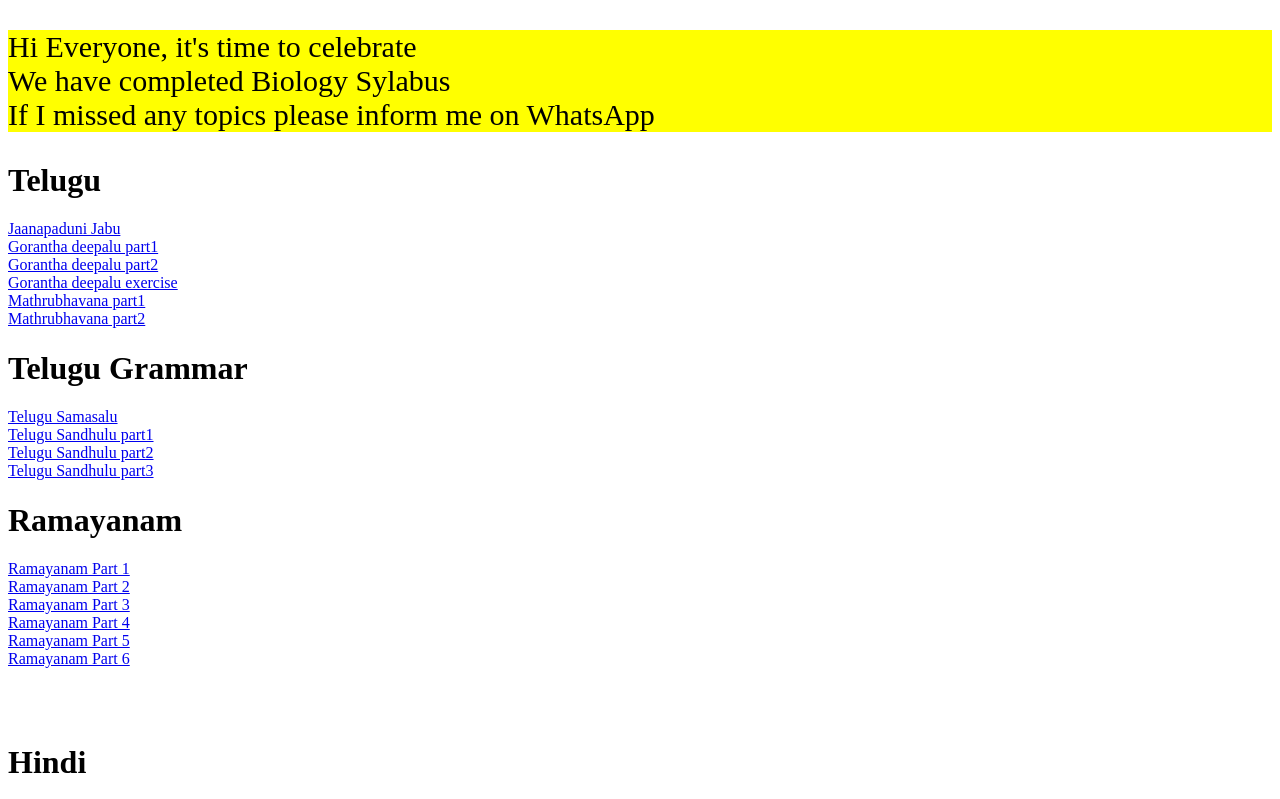
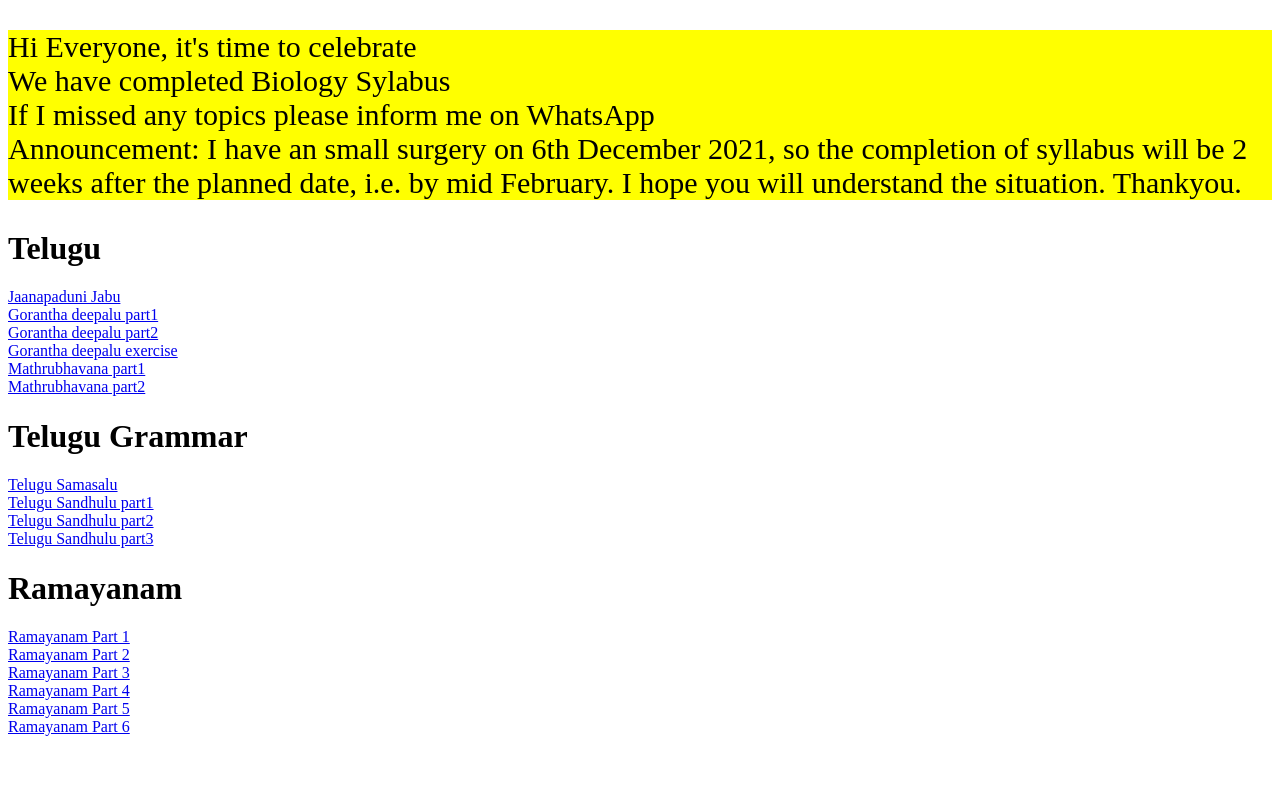
Before and after one commit to SriHarshaSabbineni/OnlineCourse, a plain HTML site: page index.html in a window 1280 px wide. Shown: the top 799 px of the page. Drawn offline with Linux system fonts and the light colour scheme.

Commit message:
Update index.html
Added surgery announcement

```diff
--- a/index.html
+++ b/index.html
@@ -3,7 +3,9 @@
   <body>
     <div>
       <div style="background-color:yellow; font-size:30px">
-        <p>Hi Everyone, it's time to celebrate</br>We have completed Biology Sylabus</br>If I missed any topics please inform me on WhatsApp</p>
+        <p>Hi Everyone, it's time to celebrate</br>We have completed Biology Sylabus</br>If I missed any topics please inform me on WhatsApp</br>
+         Announcement: I have an small surgery on 6th December 2021, so the completion of syllabus will be 2 weeks after the planned date, i.e. by mid February. I hope you will understand the situation. Thankyou.
+        </p>
       </div>
       <h1>Telugu</h1>
       <a href="https://youtu.be/wxGUBt5CqRk"> Jaanapaduni Jabu </a></br>
@@ -140,6 +142,7 @@
       <a href="https://youtu.be/DkyuYeVp85A"> Biology chapter 3 part 4 </a></br>
       <a href="https://youtu.be/cCcT4QZJyVc"> Limphatic system </a></br>
       <a href="https://youtu.be/3KbhRciVr9Q"> The Internal Structure of Heart </a></br>
+
       <a href="https://youtu.be/BN68uSyOeH0"> Biology chapter 4 part 1 </a></br>
       <a href="https://youtu.be/e0UENtLO_Q0"> Biology chapter 4 part 2 </a></br>
       <a href="https://youtu.be/5BbKYfHW0nE"> Biology chapter 4 part 3 </a></br>
```
